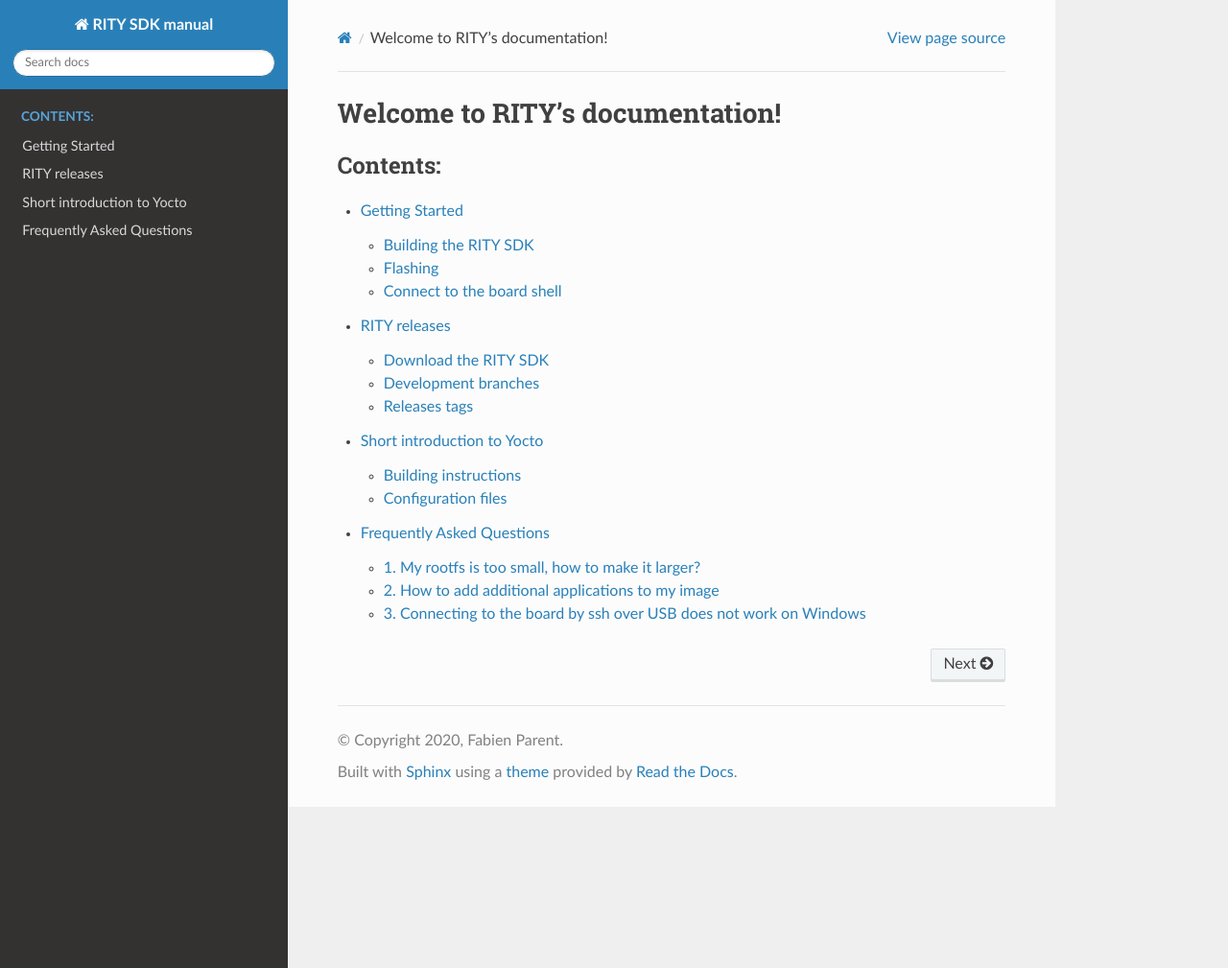
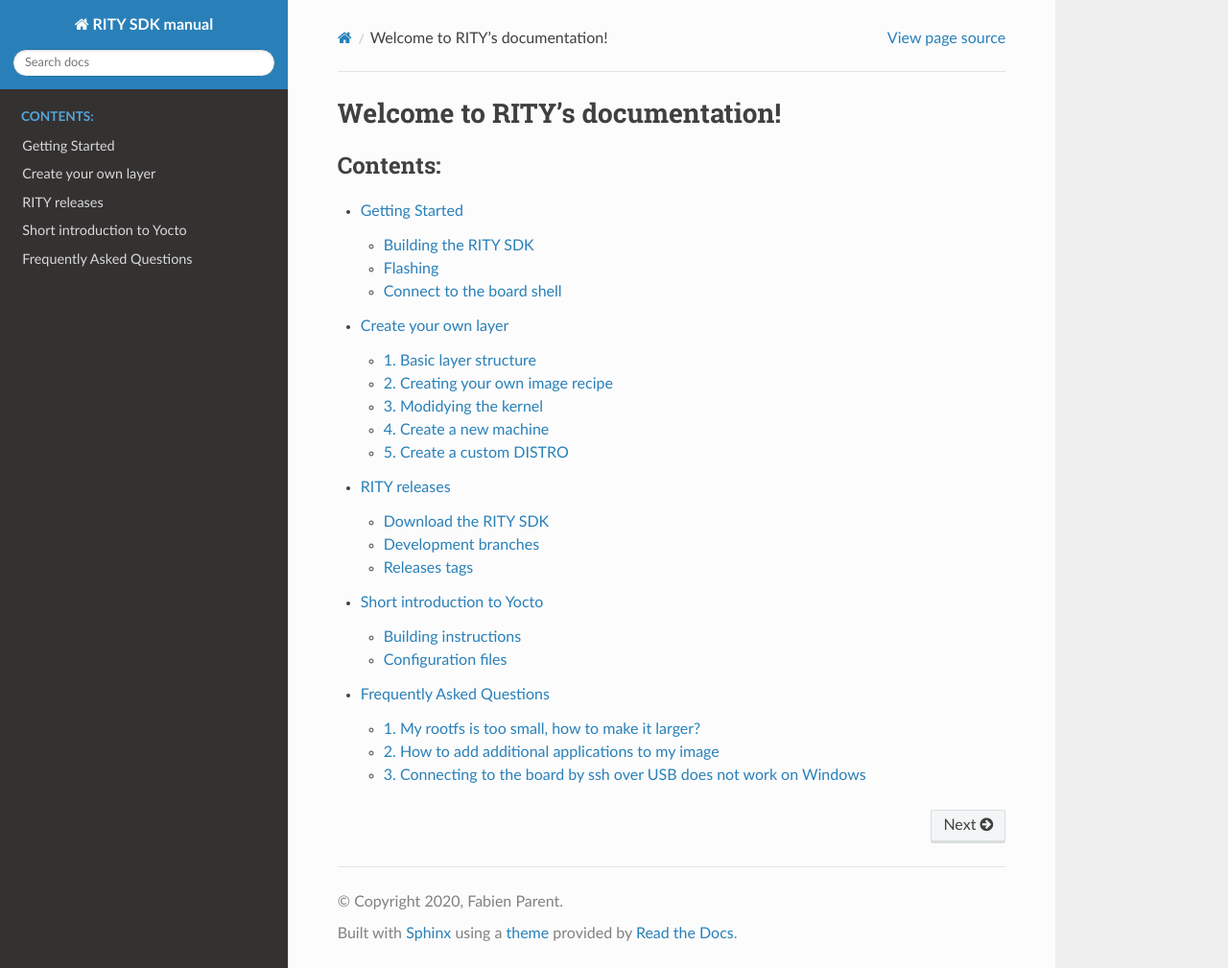
Before and after one commit to via-edge-ai/meta-rity, a Sphinx documentation site: the page built from docs/index.rst, in a window 1280 px wide and 1009 px high. Shown: the whole window at 96% size. Built offline with Sphinx 7.4.7 and the Read the Docs theme 2.0.0, drawn with Linux system fonts in a browser that asks for light colours; some of the changed lines change nothing that is shown.

Commit message:
docs: add instruction on how to create a new layer
Add some instruction to show how to create a new layer based on RITY.

Signed-off-by: Fabien Parent <fparent@baylibre.com>

```diff
--- /dev/null
+++ b/docs/create-own-layer.rst
@@ -0,0 +1,286 @@
+Create your own layer
+=====================
+
+The RITY SDK is composed of several Yocto Layers:
+
+* meta-arm: Layer maintained by ARM Inc., it provides the recipes for Trusted-Firmware A and OPTEE-OS.
+* meta-mediatek-bsp: Layer maintained by BayLibre SAS, it provides the BSP support for the RITY SDK.
+* meta-openembedded: Collection of Layers that provides many networking tools, python3 packages, and multimedia packages.
+* meta-rity: Layer maintained by BayLibre SAS, it provides images to make it easier to test and evaluate the MediaTek BSP
+* poky: integration of various component enabling to build customized embedded device images.
+
+It is advised to never modify layers that you don't own because it will make maintenance much
+harder when trying to update these layers. The recommended way is to instead
+create a new Yocto layer that will complement (overlay) these other layers.
+This helps keep everything well compartementalized and will make upgrade easier.
+
+This chapter will provide a small guide on how build a new layer on top of the RITY
+SDK. The code from this chapter can be found under: `meta-rity/meta-rity-skeleton`_.
+
+.. _meta-rity/meta-rity-skeleton: https://gitlab.com/baylibre/rich-iot/meta-rity/-/tree/gatesgarth/meta-rity-skeleton
+
+1. Basic layer structure
+------------------------
+
+The most basic layer is composed of the following files:
+
+.. code-block::
+	:emphasize-lines: 1-5
+
+	meta-rity-skeleton
+	└── conf
+	    ├── bblayers.conf.sample
+	    ├── layer.conf
+	    └── local.conf.sample
+
+In theory only the file layer.conf is required but in general it is often
+very useful to ship the two sample files `bblayers.conf.sample` and
+`local.conf.sample`.
+
+1.1. layer.conf
+^^^^^^^^^^^^^^^
+
+The `layer.conf` file is mostly use to define the layer name, dependencies,
+priority and where to find recipes inside it.
+
+ .. literalinclude:: ../meta-rity-skeleton/conf/layer.conf
+	:linenos:
+
+If you copy this file in your own layer, make sure to replace everywhere
+`rity-skeleton` to the name of your own layer.
+
+1.2. bblayers.conf.sample and local.conf.sample
+^^^^^^^^^^^^^^^^^^^^^^^^^^^^^^^^^^^^^^^^^^^^^^^
+
+Before being able to build an image, the :ref:`configuration must be generated<getting-started/building:generation of the build configuration>`.
+When the script `src/poky/oe-init-build-env` is being sourced, it will
+try to create the `build/conf/local.conf` and `build/conf/bblayers.conf` if
+these files do not yet exist. By setting the `TEMPLATECONF` variable
+you can specify where the script will look for when trying to find the sample
+files.
+
+2. Creating your own image recipe
+---------------------------------
+
+It is often useful to create your own image recipe in order to choose which
+applications and daemon are going to be part of your image.
+
+.. code-block::
+	:emphasize-lines: 6-8
+
+	meta-rity-skeleton
+	├── conf
+	│   ├── bblayers.conf.sample
+	│   ├── layer.conf
+	│   └── local.conf.sample
+	└── recipes-skeleton
+		└── images
+			└── rity-skeleton-image.bb
+
+.. literalinclude:: ../meta-rity-skeleton/recipes-skeleton/images/rity-skeleton-image.bb
+	:linenos:
+	:lines: 3-
+	:caption: recipes-skeleton/images/rity-skeleton-image.bb
+
+You can add package to your image by adding them to the `IMAGE_INSTALL`
+variable.
+
+3. Modidying the kernel
+-----------------------
+
+.. code-block::
+	:emphasize-lines: 6-15
+
+	meta-rity-skeleton
+	├── conf
+	│   ├── bblayers.conf.sample
+	│   ├── layer.conf
+	│   └── local.conf.sample
+	├── recipes-kernel
+	│   ├── dtbo
+	│   │   ├── dtbo
+	│   │   │   └── skeleton.dts
+	│   │   └── dtbo.bbappend
+	│   └── linux-mtk
+	│       ├── linux-mtk
+	│       │   ├── 0001-arm64-dts-mediatek-add-MT8183-skeleton-dts.patch
+	│       │   └── skeleton.cfg
+	│       └── linux-mtk_%.bbappend
+	└── recipes-skeleton
+		└── images
+			└── rity-skeleton-image.bb
+
+3.1. Adding patches on top of `linux-mtk`
+^^^^^^^^^^^^^^^^^^^^^^^^^^^^^^^^^^^^^^^^^
+
+One way to modify the kernel is to apply patches on top of the `linux-mtk`
+kernel. You can add custom patches by created a `linux-mtk_%.bbappend` file as
+below to modify the recipe provided by `meta-mediatek-bsp`.
+
+.. literalinclude:: ../meta-rity-skeleton/recipes-kernel/linux-mtk/linux-mtk_%.bbappend
+	:linenos:
+	:lines: 3-
+	:caption: recipes-kernel/linux-mtk/linux-mtk_%.bbappend
+
+Here the patch `0001-arm64-dts-mediatek-add-MT8183-skeleton-dts.patch` was
+added by setting the file into `SRC_URI`.
+
+3.2. Changing the kernel configuration
+^^^^^^^^^^^^^^^^^^^^^^^^^^^^^^^^^^^^^^
+
+If you need to enable/disable configuration in the kernel you can create a
+configuration fragment.
+
+.. code-block::
+	:emphasize-lines: 14
+
+	meta-rity-skeleton
+	├── conf
+	│   ├── bblayers.conf.sample
+	│   ├── layer.conf
+	│   └── local.conf.sample
+	├── recipes-kernel
+	│   ├── dtbo
+	│   │   ├── dtbo
+	│   │   │   └── skeleton.dts
+	│   │   └── dtbo.bbappend
+	│   └── linux-mtk
+	│       ├── linux-mtk
+	│       │   ├── 0001-arm64-dts-mediatek-add-MT8183-skeleton-dts.patch
+	│       │   └── skeleton.cfg
+	│       └── linux-mtk_%.bbappend
+	└── recipes-skeleton
+		└── images
+			└── rity-skeleton-image.bb
+
+You can add the configuration fragment by adding it to the `SRC_URI` variable
+of the `linux-mtk_%.bbappend` file.
+
+.. literalinclude:: ../meta-rity-skeleton/recipes-kernel/linux-mtk/linux-mtk_%.bbappend
+	:linenos:
+	:caption: recipes-kernel/linux-mtk/linux-mtk_%.bbappend
+	:lines: 5-8
+	:lineno-start: 3
+	:emphasize-lines: 3
+
+.. literalinclude:: ../meta-rity-skeleton/recipes-kernel/linux-mtk/linux-mtk/skeleton.cfg
+	:linenos:
+	:lines: 3-
+	:caption: recipes-kernel/linux-mtk/linux-mtk/skeleton.cfg
+
+3.3. Creating an overlay
+^^^^^^^^^^^^^^^^^^^^^^^^
+
+Overlays allow you to selectively modify the device-tree. It is often used
+to add functionality to board, such as optional peripherals like DSI displays.
+
+.. code-block::
+	:emphasize-lines: 7-10
+
+	meta-rity-skeleton
+	├── conf
+	│   ├── bblayers.conf.sample
+	│   ├── layer.conf
+	│   └── local.conf.sample
+	├── recipes-kernel
+	│   ├── dtbo
+	│   │   ├── dtbo
+	│   │   │   └── skeleton.dts
+	│   │   └── dtbo.bbappend
+	│   └── linux-mtk
+	│       ├── linux-mtk
+	│       │   ├── 0001-arm64-dts-mediatek-add-MT8183-skeleton-dts.patch
+	│       │   └── skeleton.cfg
+	│       └── linux-mtk_%.bbappend
+	└── recipes-skeleton
+		└── images
+			└── rity-skeleton-image.bb
+
+.. literalinclude:: ../meta-rity-skeleton/recipes-kernel/dtbo/dtbo.bbappend
+	:linenos:
+	:lines: 3-
+	:caption: recipes-kernel/dtbo/dtbo.bbappend
+
+.. warning::
+
+	It is hightly recommended to use the SRC_URI_<machine> syntax like on line 4
+	in order to only ship the device-tree for that specific machine. Not
+	setting the machine would mean the overlay would be ship for **every**
+	machine.
+
+4. Create a new machine
+-----------------------
+
+.. code-block::
+	:emphasize-lines: 6-7
+
+	meta-rity-skeleton
+	├── conf
+	│   ├── bblayers.conf.sample
+	│   ├── layer.conf
+	│   ├── local.conf.sample
+	│   └── machine
+	│       └── i500-skeleton.conf
+	├── recipes-kernel
+	│   ├── dtbo
+	│   │   ├── dtbo
+	│   │   │   └── skeleton.dts
+	│   │   └── dtbo.bbappend
+	│   └── linux-mtk
+	│       ├── linux-mtk
+	│       │   ├── 0001-arm64-dts-mediatek-add-MT8183-skeleton-dts.patch
+	│       │   └── skeleton.cfg
+	│       └── linux-mtk_%.bbappend
+	└── recipes-skeleton
+		└── images
+			└── rity-skeleton-image.bb
+
+A new machine can be created by adding a new file in `conf/machine/`. The
+MediaTek BSP is defining machine under the following pattern "<SoC>-<Board>".
+
+.. literalinclude:: ../meta-rity-skeleton/conf/machine/i500-skeleton.conf
+	:linenos:
+	:lines: 3-
+	:caption: conf/machine/i500-skeleton.conf
+
+You can specify the desired kernel device by setting `KERNEL_DEVICETREE`. For
+the `meta-rity-skeleton` layer, this device-tree is defined in the kernel
+patch `recipes-kernel/linux-mtk/linux-mtk/0001-arm64-dts-mediatek-add-MT8183-skeleton-dts.patch`.
+
+5. Create a custom DISTRO
+-------------------------
+
+.. code-block::
+	:emphasize-lines: 4-5
+
+	meta-rity-skeleton
+	├── conf
+	│   ├── bblayers.conf.sample
+	│   ├── distro
+	│   │   └── rity-skeleton.conf
+	│   ├── layer.conf
+	│   ├── local.conf.sample
+	│   └── machine
+	│       └── i500-skeleton.conf
+	├── recipes-kernel
+	│   ├── dtbo
+	│   │   ├── dtbo
+	│   │   │   └── skeleton.dts
+	│   │   └── dtbo.bbappend
+	│   └── linux-mtk
+	│       ├── linux-mtk
+	│       │   ├── 0001-arm64-dts-mediatek-add-MT8183-skeleton-dts.patch
+	│       │   └── skeleton.cfg
+	│       └── linux-mtk_%.bbappend
+	└── recipes-skeleton
+		└── images
+			└── rity-skeleton-image.bb
+
+
+.. literalinclude:: ../meta-rity-skeleton/conf/distro/rity-skeleton.conf
+	:linenos:
+	:lines: 3-
+	:caption: conf/distro/rity-skeleton.conf
+
+In order to use your new distro, you can modify the `DISTRO` variable in your
+`local.conf.sample`.
--- a/docs/index.rst
+++ b/docs/index.rst
@@ -11,6 +11,7 @@
    :caption: Contents:
 
    getting-started
+   create-own-layer
    releases
    yocto
    faq
```
